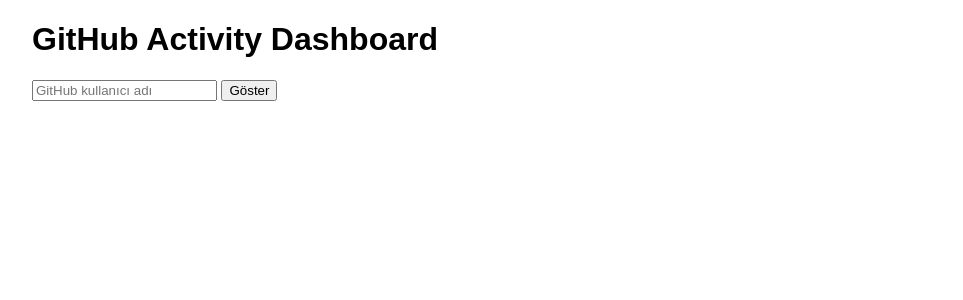
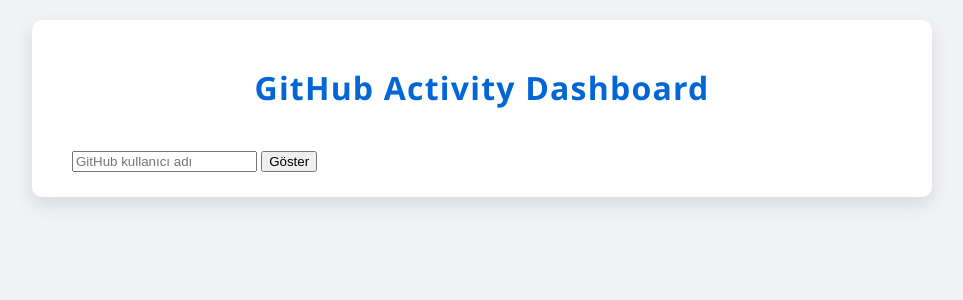
Before and after one commit to NazliUnay/flask-github-activity, a Flask app: page / in a window 1280 px wide. Shown: the top 300 px of the page, without its empty margins (158-1121 px from the left). Run offline with Flask 3, Linux system fonts and the light colour scheme.

Commit message:
Add CSS styling and update base.html to include styles

```diff
--- a/templates/base.html
+++ b/templates/base.html
@@ -3,12 +3,8 @@
 <head>
   <meta charset="utf-8" />
   <title>GitHub Activity Dashboard</title>
-  <style>
-    body { font-family: Arial, sans-serif; margin: 20px; }
-    .container { max-width: 900px; margin: auto; }
-    .card { background: #f5f5f5; padding: 10px; border-radius: 6px; margin-bottom: 10px; }
-    .muted { color: #555; font-size: 14px; }
-  </style>
+  <link rel="stylesheet" href="{{ url_for('static', filename='style.css') }}">
+
 </head>
 <body>
   <div class="container">
```
